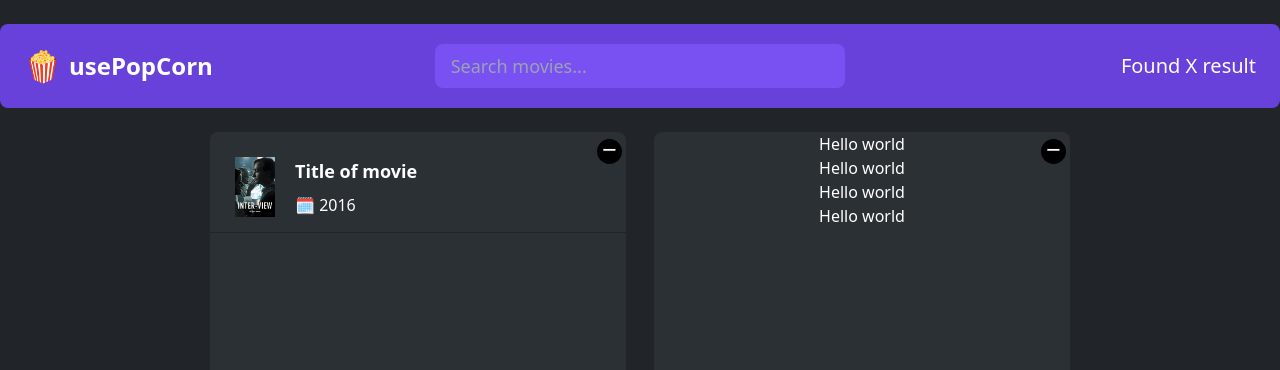
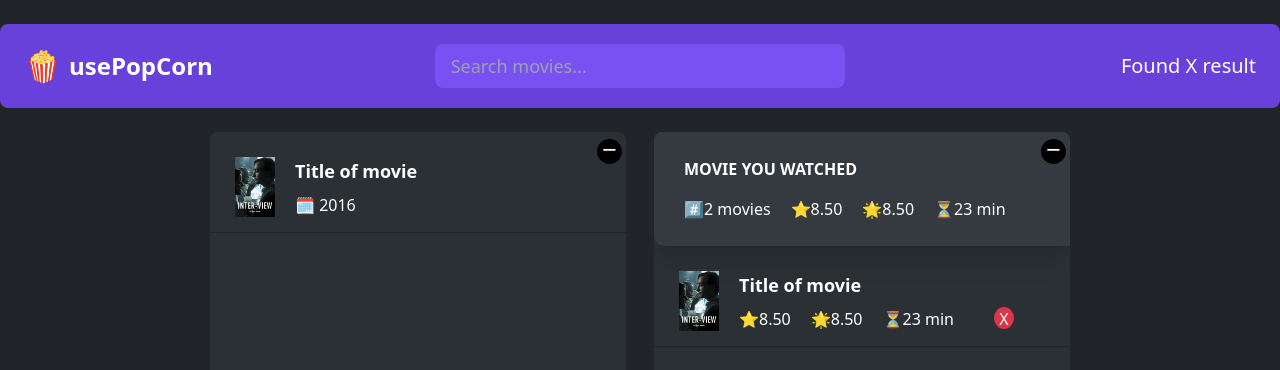
Before and after one commit to mirwais-sanaie/usePopCorn-app, a React (Create React App) app: page / in a window 1280 px wide. Shown: the top 370 px of the page. Built offline with nearby package versions, Linux system fonts and the light colour scheme.

Commit message:
the ui of whatch list completed.

```diff
--- a/src/components/App.css
+++ b/src/components/App.css
@@ -33,15 +33,29 @@
   padding: 15px 25px;
   border-bottom: 1px solid #212529;
   transition: all 0.2s;
-  cursor: pointer;
   display: flex;
   justify-content: start;
   align-items: center;
 }
-.list-movie li:hover {
+.hover-color:hover {
   background-color: #343a40;
+  cursor: pointer;
 }
 .movie-img-list {
   width: 40px;
   height: 60px;
 }
+.summary {
+  background-color: #343a40;
+  padding: 25px 30px;
+  text-align: left;
+  border-bottom-left-radius: 10px;
+}
+.btn-delete {
+  background-color: #dc3545;
+  color: #fff;
+  width: 20px;
+  height: 22px;
+  padding-bottom: 10px;
+  border-radius: 50%;
+}
--- a/src/components/bodyCom/MovieList.jsx
+++ b/src/components/bodyCom/MovieList.jsx
@@ -2,7 +2,7 @@ function MovieList() {
   return (
     <div className="box lg:w-[26rem] h-full">
       <button className="toggle-show">&#8722;</button>
-      <ul className="list-movie">
+      <ul className="list-movie hover-color">
         <li>
           <img src="./test.jpg" className="movie-img-list" alt="" />
           <div className="flex flex-col text-start ps-5 space-y-2">
--- a/src/components/bodyCom/WatchList.jsx
+++ b/src/components/bodyCom/WatchList.jsx
@@ -3,11 +3,52 @@ function WatchList() {
     <div className="box lg:w-[26rem] h-full">
       <button className="toggle-show">&#8722;</button>
 
-      <ul>
-        <li>Hello world</li>
-        <li>Hello world</li>
-        <li>Hello world</li>
-        <li>Hello world</li>
+      <div className="summary shadow-xl">
+        <h3 className="uppercase font-bold mb-4">Movie You watched</h3>
+        <div className="flex space-x-5">
+          <p>
+            <span>#️⃣</span>
+            <span>2 movies</span>
+          </p>
+          <p>
+            <span>⭐️</span>
+            <span>8.50</span>
+          </p>
+          <p>
+            <span>🌟</span>
+            <span>8.50</span>
+          </p>
+          <p>
+            <span>⏳</span>
+            <span>23 min</span>
+          </p>
+        </div>
+      </div>
+
+      <ul className="list-movie">
+        <li className="relative">
+          <img src="./test.jpg" className="movie-img-list" alt="" />
+          <div className="flex flex-col text-start ps-5 space-y-2">
+            <h3 className=" text-lg font-bold">Title of movie</h3>
+            <div className="flex justify-between">
+              <div className="flex space-x-5 ">
+                <p>
+                  <span>⭐️</span>
+                  <span>8.50</span>
+                </p>
+                <p>
+                  <span>🌟</span>
+                  <span>8.50</span>
+                </p>
+                <p>
+                  <span>⏳</span>
+                  <span>23 min</span>
+                </p>
+              </div>
+              <button class="btn-delete absolute right-14">X</button>
+            </div>
+          </div>
+        </li>
       </ul>
     </div>
   );
```
